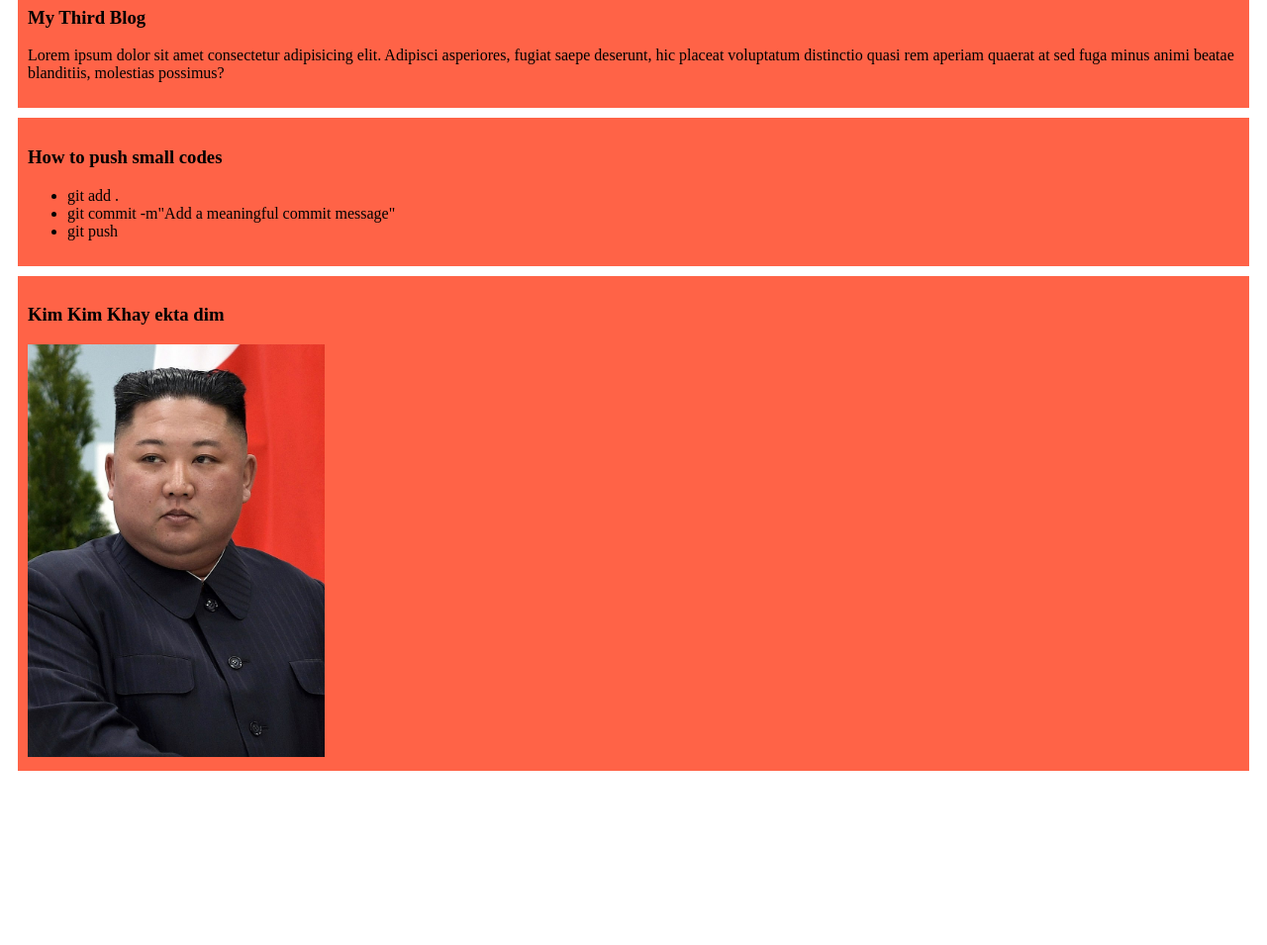
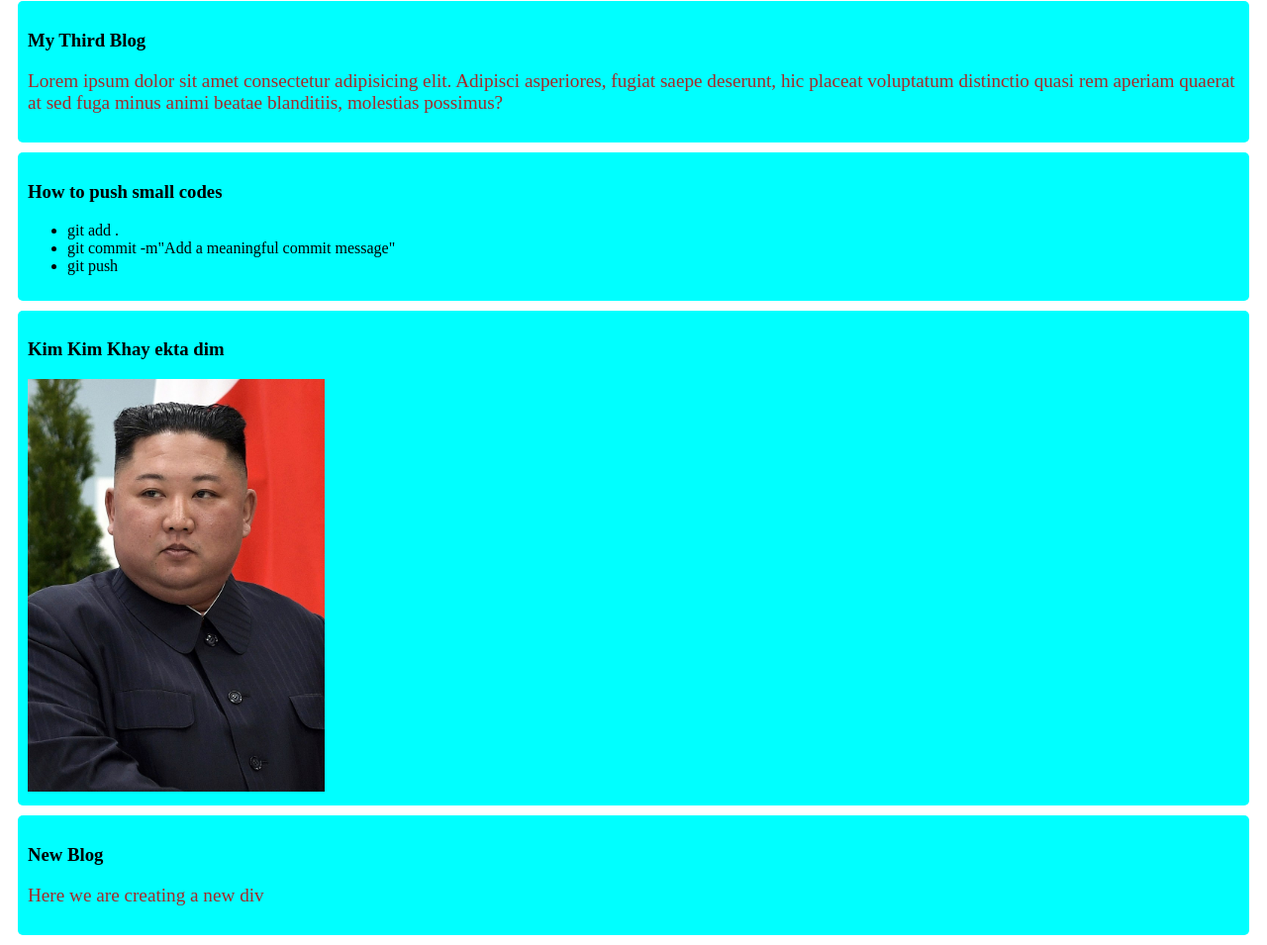
Before and after one commit to arik509/First_Repo, a plain HTML site: page index.html in a window 1280 px wide. Shown: the part 315-1270 px from the top of the page at 99% size. Before the commit the page ends 1104 px from the top, so only its background shows below. Drawn offline with Linux system fonts and the light colour scheme.

Commit message:
Added some change

```diff
--- a/index.html
+++ b/index.html
@@ -31,5 +31,11 @@
         <h3>Kim Kim Khay ekta dim</h3>
         <img id="kim" src="images/Kim_Jong-un_April_2019_(cropped).jpg" alt="Kim">
     </div>
+    <div>
+        <h3>New Blog</h3>
+        <p>
+            Here we are creating a new div
+        </p>
+    </div>
 </body>
 </html>
--- a/style.css
+++ b/style.css
@@ -1,9 +1,16 @@
 div{
-    background-color: tomato;
+    background-color: aqua;
     padding: 10px;
     margin: 10px;
+    border-radius: 5px;
 }
 
 #kim{
     width: 300px;
 }
+
+p{
+    font-family: 'Times New Roman', Times, serif;
+    font-size: larger;
+    color: brown;
+}
```
